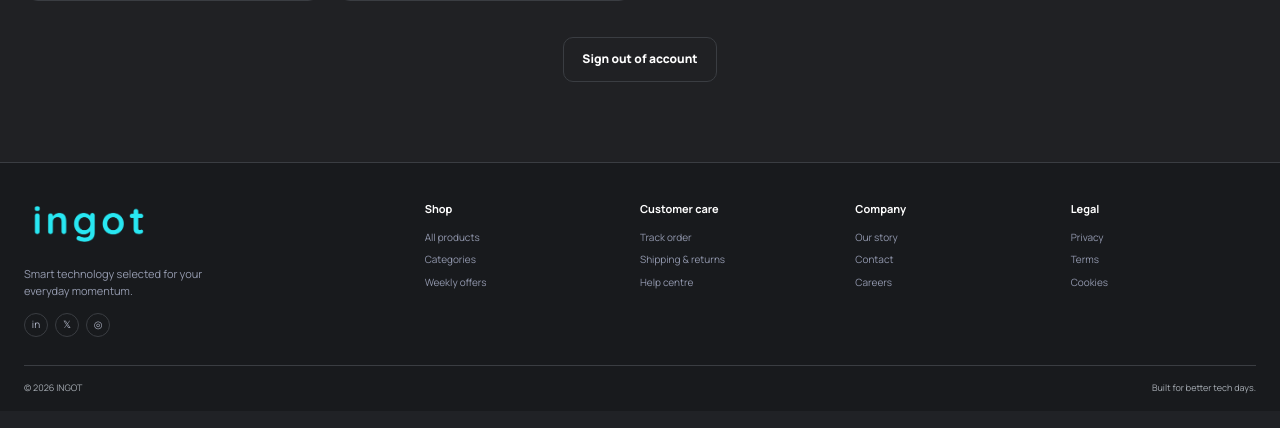
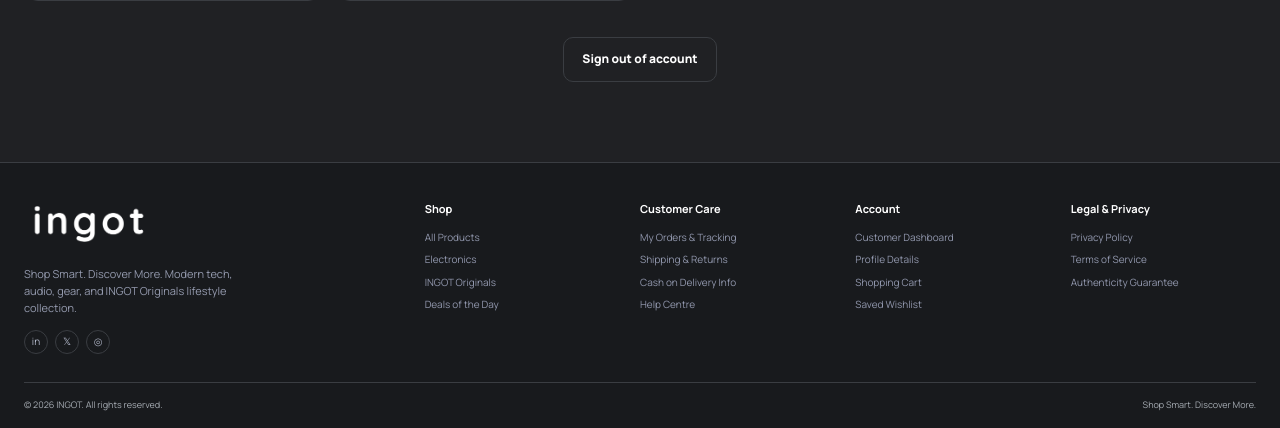
Before and after one commit to ashishsahoo18/Block-Rock-E-Commerce, a Django app: page /account/ in a window 1280 px wide. Shown: the part 917-1345 px from the top of the page. Before the commit the page ends 1310 px from the top, so only its background shows below. Run offline with Django 5.2, Linux system fonts and the light colour scheme; a user stored in the database is signed in; data comes from the database, SQL or seed files in the repository.

Commit message:
Update footer.html

```diff
--- a/Block-Rock-Ecommerce/blockrock/templates/includes/footer.html
+++ b/Block-Rock-Ecommerce/blockrock/templates/includes/footer.html
@@ -1,11 +1,50 @@
 {% load static %}
 <footer class="site-footer" id="footer">
   <div class="container footer-grid">
-    <div><a class="brand" href="{% url 'home' %}" aria-label="INGOT home"><picture><source media="(max-width: 520px)" srcset="{% static 'images/ingot-logo-compact.png' %}"><img class="brand-logo footer-logo" src="{% static 'images/ingot-logo.png' %}" alt="INGOT"></picture></a><p>Smart technology selected for your everyday momentum.</p><div class="socials"><a href="https://www.linkedin.com/in/ashish-sahoo-630626411/" target="_blank" rel="noopener noreferrer" aria-label="LinkedIn">in</a><a href="https://x.com/AshishSaho96222" target="_blank" rel="noopener noreferrer" aria-label="X">𝕏</a><a href="https://www.instagram.com/ashish_sahoo_18/" target="_blank" rel="noopener noreferrer" aria-label="Instagram">◎</a></div></div>
-    <div><h3>Shop</h3><a href="{% url 'products' %}">All products</a><a href="#categories">Categories</a><a href="#deals">Weekly offers</a></div>
-    <div><h3>Customer care</h3><a href="#footer">Track order</a><a href="#footer">Shipping &amp; returns</a><a href="#footer">Help centre</a></div>
-    <div><h3>Company</h3><a href="#about">Our story</a><a href="#footer">Contact</a><a href="#footer">Careers</a></div>
-    <div><h3>Legal</h3><a href="#footer">Privacy</a><a href="#footer">Terms</a><a href="#footer">Cookies</a></div>
+    <div>
+      <a class="brand" href="{% url 'home' %}" aria-label="INGOT home">
+        <picture>
+          <source media="(max-width: 520px)" srcset="{% static 'images/ingot-logo-compact.png' %}">
+          <img class="brand-logo footer-logo" src="{% static 'images/ingot-logo-white.png' %}" alt="INGOT">
+        </picture>
+      </a>
+      <p>Shop Smart. Discover More. Modern tech, audio, gear, and INGOT Originals lifestyle collection.</p>
+      <div class="socials">
+        <a href="https://www.linkedin.com/in/ashish-sahoo-630626411/" target="_blank" rel="noopener noreferrer" aria-label="LinkedIn">in</a>
+        <a href="https://x.com/AshishSaho96222" target="_blank" rel="noopener noreferrer" aria-label="X">𝕏</a>
+        <a href="https://www.instagram.com/ashish_sahoo_18/" target="_blank" rel="noopener noreferrer" aria-label="Instagram">◎</a>
+      </div>
+    </div>
+    <div>
+      <h3>Shop</h3>
+      <a href="{% url 'products' %}">All Products</a>
+      <a href="{% url 'products' %}?collection=electronics">Electronics</a>
+      <a href="{% url 'ingot_originals' %}">INGOT Originals</a>
+      <a href="{% url 'products' %}?deal=1">Deals of the Day</a>
+    </div>
+    <div>
+      <h3>Customer Care</h3>
+      <a href="{% url 'order_list' %}">My Orders &amp; Tracking</a>
+      <a href="#footer">Shipping &amp; Returns</a>
+      <a href="#footer">Cash on Delivery Info</a>
+      <a href="#footer">Help Centre</a>
+    </div>
+    <div>
+      <h3>Account</h3>
+      <a href="{% url 'account' %}">Customer Dashboard</a>
+      <a href="{% url 'profile' %}">Profile Details</a>
+      <a href="{% url 'cart_detail' %}">Shopping Cart</a>
+      <a href="{% url 'wishlist_detail' %}">Saved Wishlist</a>
+    </div>
+    <div>
+      <h3>Legal &amp; Privacy</h3>
+      <a href="#footer">Privacy Policy</a>
+      <a href="#footer">Terms of Service</a>
+      <a href="#footer">Authenticity Guarantee</a>
+    </div>
   </div>
-  <div class="container footer-bottom"><span>© {% now 'Y' %} INGOT</span><span>Built for better tech days.</span></div>
+  <div class="container footer-bottom">
+    <span>&copy; {% now 'Y' %} INGOT. All rights reserved.</span>
+    <span>Shop Smart. Discover More.</span>
+  </div>
 </footer>
```
